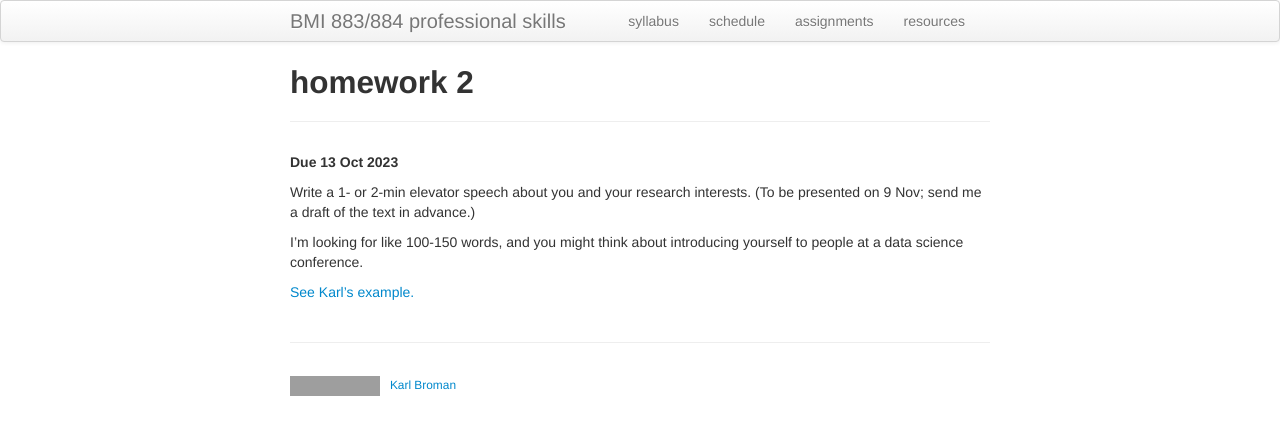
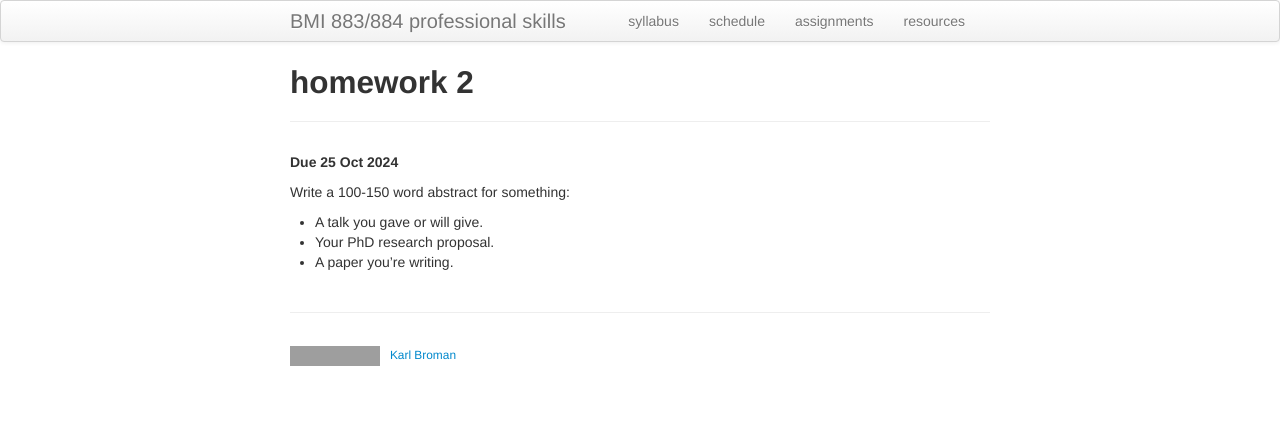
Before and after one commit to kbroman/BMI883, a Jekyll site: the page built from homework2.md, in a window 1280 px wide. Shown: the top 435 px of the page. Built offline with Jekyll 4.4.1, drawn with Linux system fonts in a browser that asks for light colours; grey boxes are pictures that could not be loaded.

Commit message:
Post homework 1

```diff
--- a/homework2.md
+++ b/homework2.md
@@ -1,15 +1,13 @@
 ---
 layout: page
 title: homework 2
-description: "Second homework assignment for BMI 883/884, Biomedical data science professional skills, to write an elevator speech about your research."
+description: "First homework assignment for BMI 883, Biomedical data science professional skills, to write an abstract for something."
 ---
 
-**Due 13 Oct 2023**
+**Due 25 Oct 2024**
 
-Write a 1- or 2-min elevator speech about you and your research interests.
-(To be presented on 9 Nov; send me a draft of the text in advance.)
+Write a 100-150 word abstract for something:
 
-I'm looking for like 100-150 words, and you might think about
-introducing yourself to people at a data science conference.
-
-[See Karl's example.](elevator_speech_example.html)
+- A talk you gave or will give.
+- Your PhD research proposal.
+- A paper you're writing.
```
Also changed, not shown: assignments.md (+2 -0 lines), homework1.md (+8 -6 lines), index.md (+3 -0 lines), schedule.md (+1 -1 lines), syllabus.md (+2 -0 lines).
